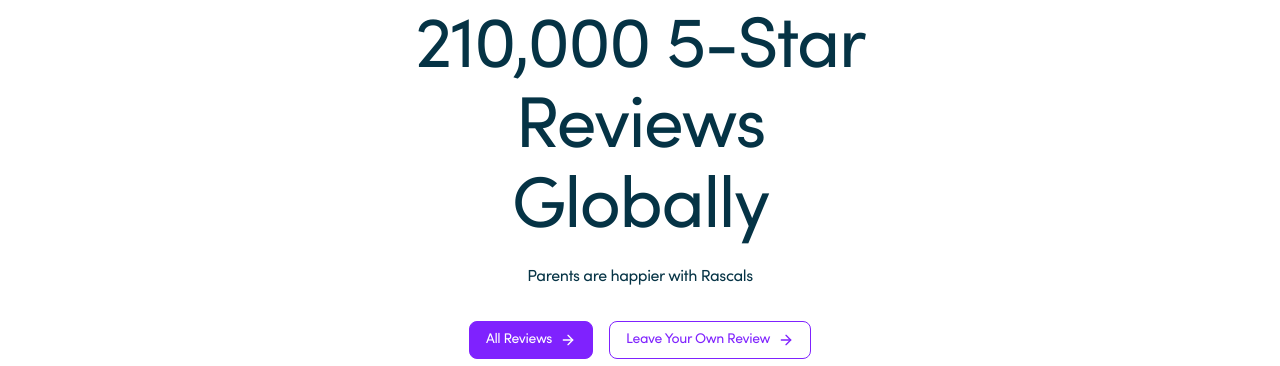
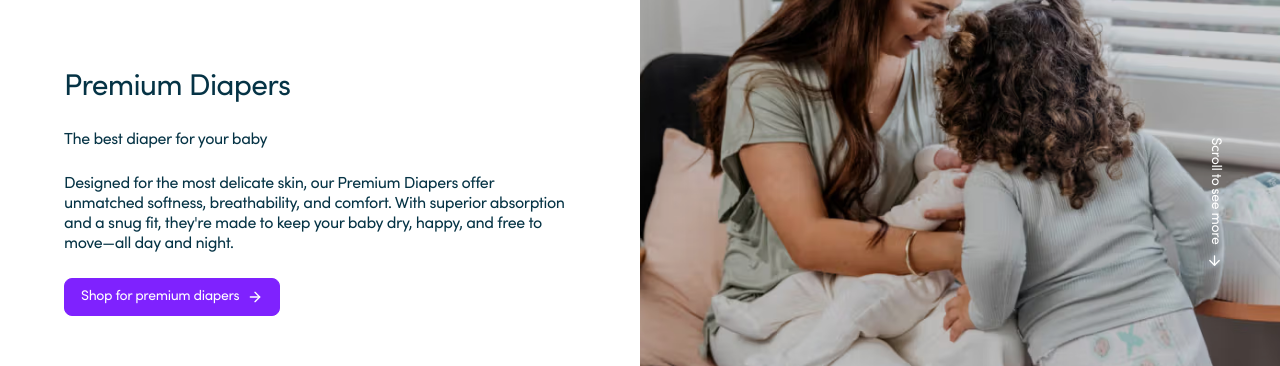
Before and after one commit to adiadishr/tender-touch, a Next.js app: page / in a window 1280 px wide. Shown: the part 2035-2401 px from the top of the page. Built offline with nearby package versions, Linux system fonts and the light colour scheme.

Commit message:
chore: re:below

```diff
--- /dev/null
+++ b/src/components/sections/landing/landing-grid-item/index.js
@@ -0,0 +1,39 @@
+import { ArrowRight } from "lucide-react";
+import Image from "next/image";
+import Link from "next/link";
+import { cn } from "@/lib/utils";
+
+export default function LandingGridItem({ product, index }) {
+
+  const isOdd = index % 2 !== 0;
+
+  return (
+    <div className="grid lg:grid-cols-2">
+      <div className={cn(
+        "flex my-auto px-[5%] md:px-[10%] flex-col gap-6 md:py-0 py-20",
+        isOdd && "lg:order-last"
+      )}>
+        <div className="text-3xl tracking-tight text-cyan-950">{product.title}</div>
+        <p className="tracking-tight text-base/5 text-cyan-950">{product.tagline}</p>
+        <p className="tracking-tight text-base/5 text-cyan-950">{product.desc}</p>
+        <Link href={`/products/${product.id}`} className="btn">
+          Shop for {product.title.toLowerCase()} <ArrowRight size={16} />
+        </Link>
+      </div>
+
+      <div className={cn(
+        "relative md:h-[calc(100dvh-110px)] h-80",
+        isOdd ? "order-first" : "order-first lg:order-last"
+      )}>
+        <div className="absolute inset-0 z-0 w-full h-full bg-black opacity-10" />
+        <Image fill src={product.src} alt={product.title} className="object-cover -z-10" />
+        <div className={cn(
+          "absolute flex items-center gap-2 text-xs text-white rotate-90 md:text-sm top-1/2",
+          isOdd ? "w-max h-max -right-4 md:left-0" : "-right-4 md:right-0"
+        )}>
+          Scroll to see more <ArrowRight size={16} />
+        </div>
+      </div>
+    </div>
+  );
+}
--- a/src/constants/featured-products.js
+++ /dev/null
@@ -1,38 +0,0 @@
-export const featured_products = [
-  {
-    id: "prod-001",
-    name: "Ultra Comfort Sanitary Pads",
-    price: 150,
-    category: "sanitary-pads",
-    description: "Soft, absorbent pads for all-day comfort and leak protection.",
-    tagline: "Stay dry. Stay confident.",
-    src: "/hero.jpg"
-  },
-  {
-    id: "prod-002",
-    name: "Organic Cotton Pads",
-    price: 180,
-    category: "sanitary-pads",
-    description: "Made with 100% organic cotton, gentle on skin and eco-friendly.",
-    tagline: "Pure care for your body.",
-    src: "/hero.jpg"
-  },
-  {
-    id: "prod-003",
-    name: "Aloe Wet Wipes",
-    price: 90,
-    category: "wet-wipes",
-    description: "Soothing wipes with aloe vera for quick and gentle cleansing.",
-    tagline: "Freshness in every wipe.",
-    src: "/hero.jpg"
-  },
-  {
-    id: "prod-004",
-    name: "Newborn Diapers Pack",
-    price: 320,
-    category: "diapers",
-    description: "Soft and snug fit for newborns, with ultra-absorbent layers.",
-    tagline: "Gentle care for tiny tots.",
-    src: "/hero.jpg"
-  }
-];
```
